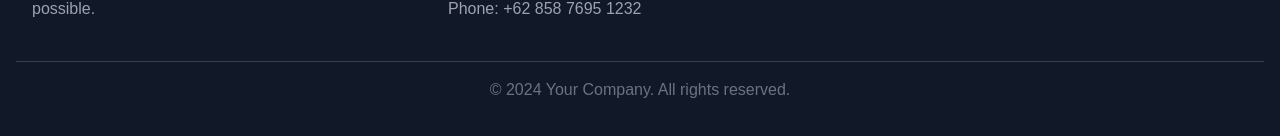
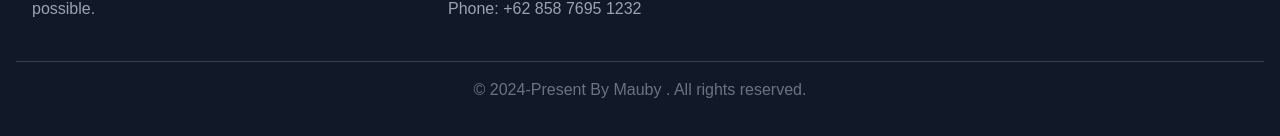
Before and after one commit to MaubyPurnamaAprilianto/PortfolioNew, a React (Vite) app: page /about in a window 1280 px wide. Shown: the part 4940-5076 px from the top of the page. Built offline with nearby package versions, Linux system fonts and the light colour scheme; a web font is replaced by a local one.

Commit message:
memperbaiki footer

```diff
--- a/src/pages/Footer.jsx
+++ b/src/pages/Footer.jsx
@@ -48,7 +48,7 @@
 
       <div className="border-t border-gray-700 mt-10 pt-4">
         <p className="text-center text-gray-500">
-          &copy; {new Date().getFullYear()} Your Company. All rights reserved.
+          &copy; {new Date().getFullYear()}-Present By Mauby . All rights reserved.
         </p>
       </div>
     </footer>
```
